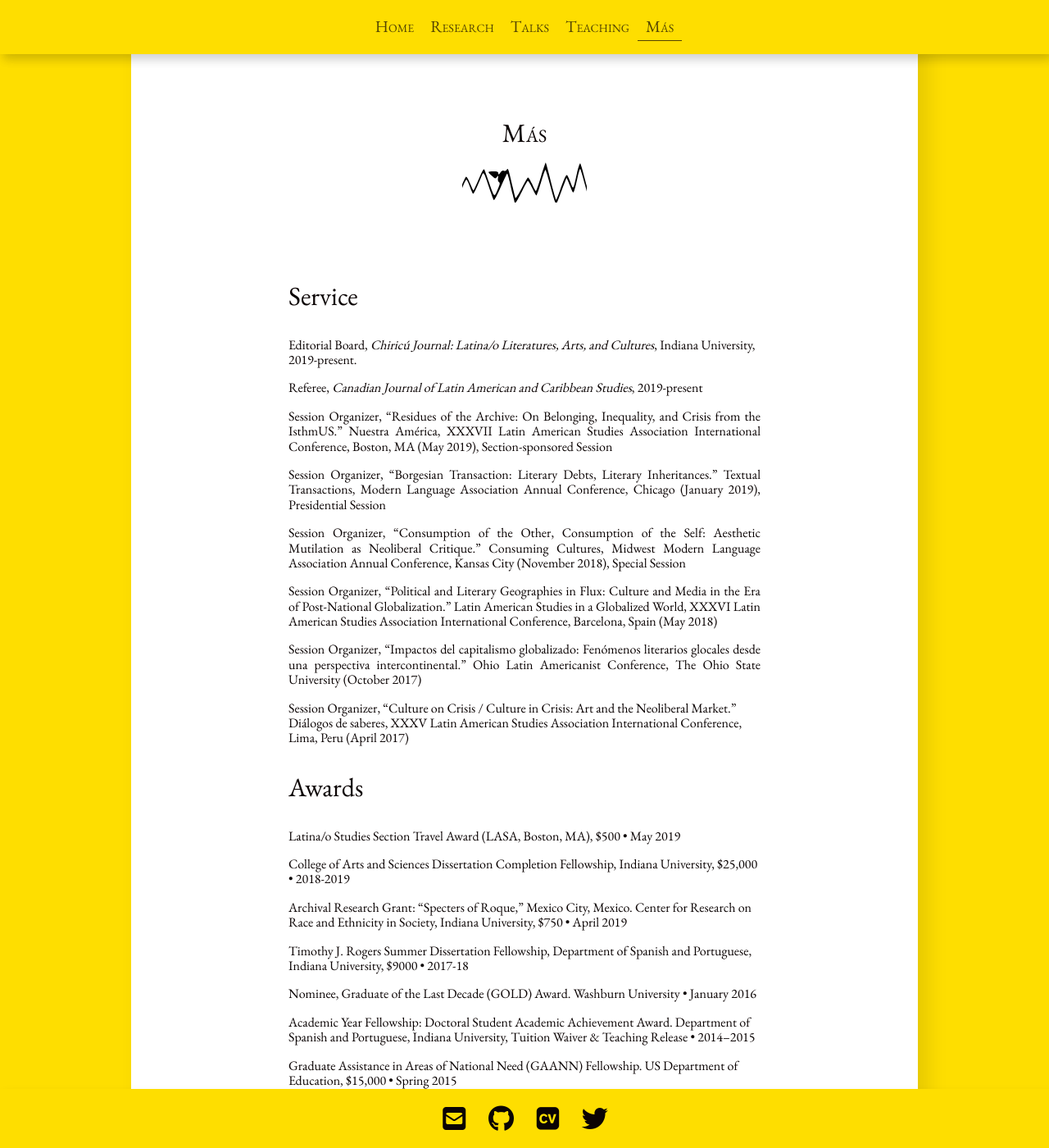
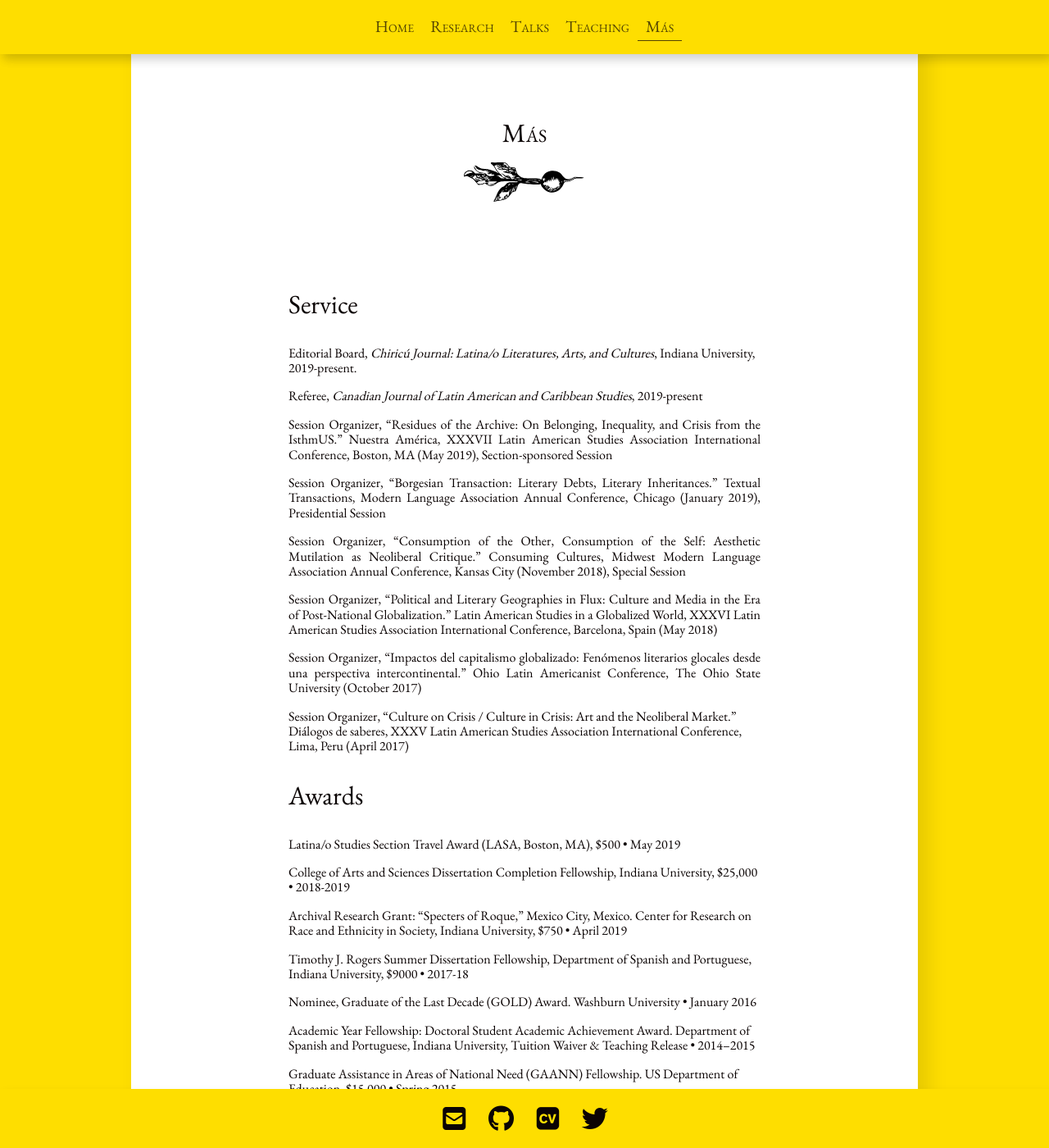
Before and after one commit to dajmcdon/tamara-site, a Jekyll site: the page built from mas.md, in a window 1280 px wide and 1400 px high. Shown: the whole window at 82% size. Built offline with Jekyll 4.4.1, drawn with Linux system fonts in a browser that asks for light colours; nearby versions of some CDN libraries; some web fonts are replaced.

Commit message:
fix T's radish

```diff
--- a/_sass/_base.scss
+++ b/_sass/_base.scss
@@ -128,6 +128,10 @@ figcaption {
   @include sion3;
 }
 
+.radish::after {
+  content: "";
+  @include radish;
+}
 
 .home {
   max-width: 24em;
--- a/_sass/_mixins.scss
+++ b/_sass/_mixins.scss
@@ -33,3 +33,14 @@
   margin: .5em auto 0;
   background: url(#{$asset_url}/images/Sion2.svg) no-repeat top center;
 }
+
+@mixin radish {
+  border: 0;
+  display: block;
+//  viewBox: "0 0 200 50";
+  width: 150px;
+  height: 60px;
+  margin: .5em auto 0;
+  background: url(#{$asset_url}/images/radish.svg) no-repeat top center;
+  background-size: 150px auto;
+}
```
Also changed, not shown: mas.md (+1 -1 lines), assets/images/radish.svg (added), 1 other file.
